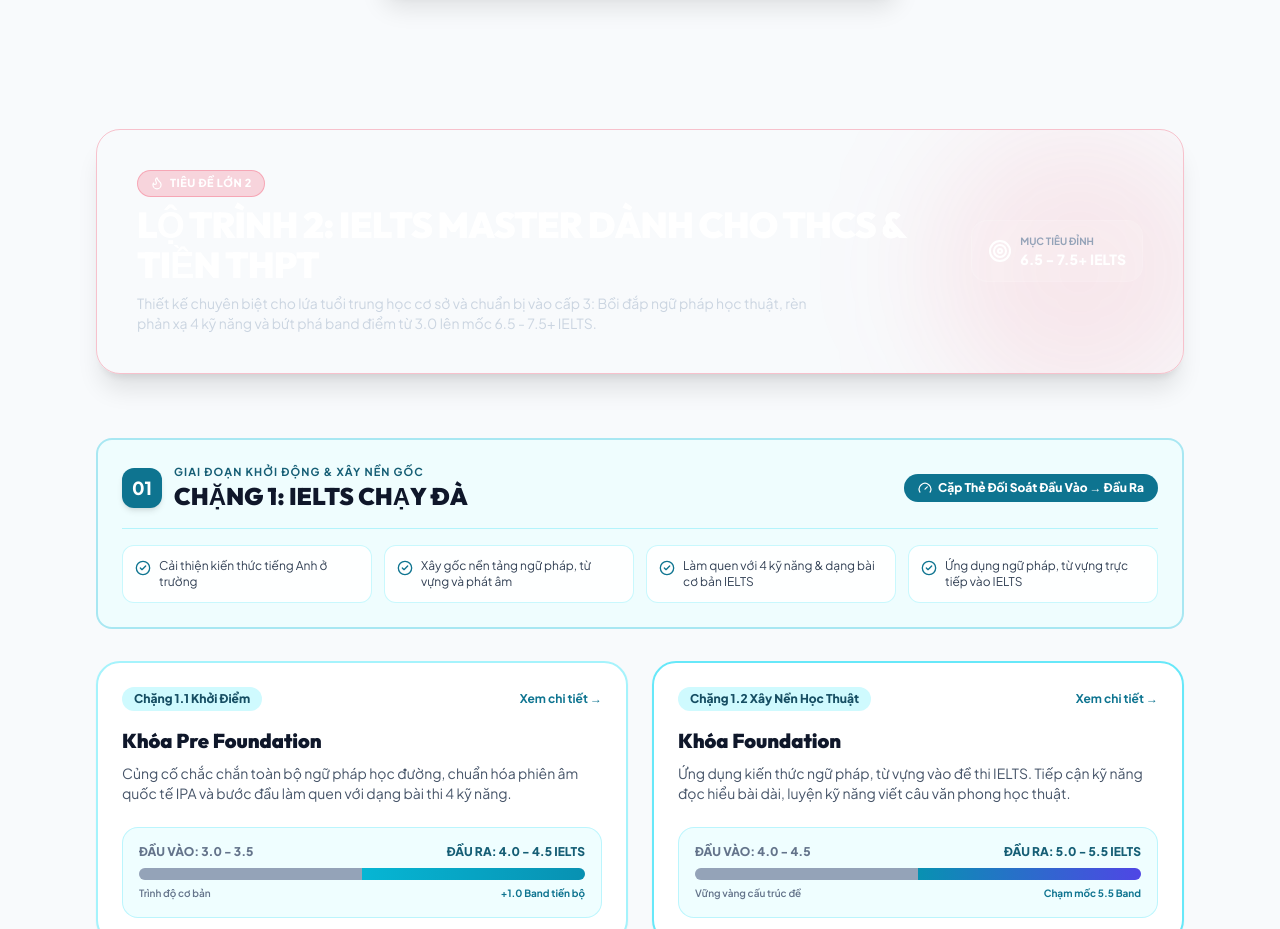
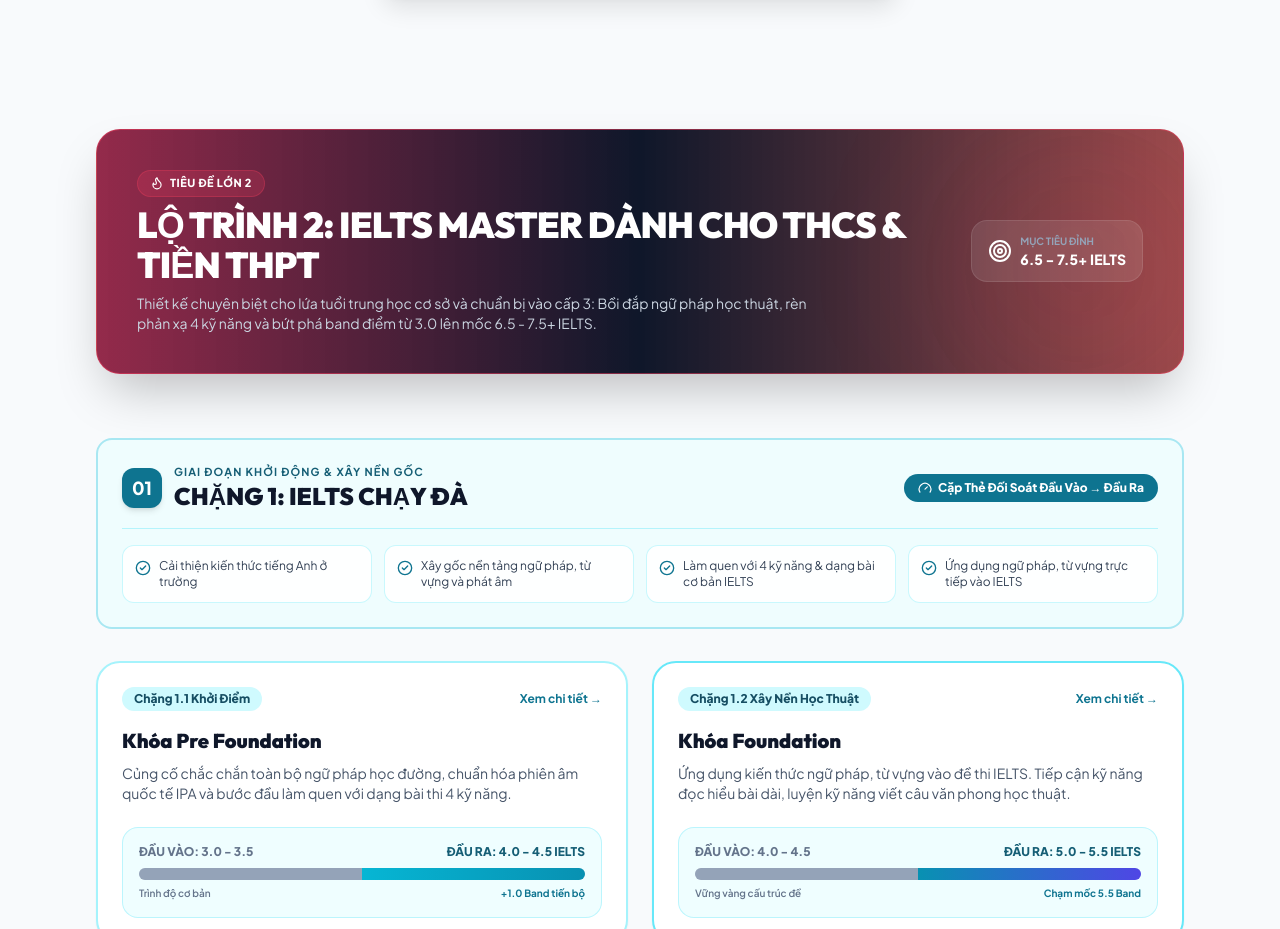
Before and after one commit to nguyennhathai2505/mau-danhlingo, a plain HTML site: page index.html in a window 1280 px wide. Shown: the part 2760-3689 px from the top of the page. Drawn offline with nearby package versions, Linux system fonts and the light colour scheme.

Commit message:
fix color

```diff
--- a/index.html
+++ b/index.html
@@ -675,7 +675,7 @@
     <section id="lo-trinh-2" class="scroll-mt-28 space-y-16">
 
       <!-- Big Header Banner 2 -->
-      <div class="relative rounded-3xl p-6 sm:p-10 bg-gradient-to-r from-brandRuby-950 via-slate-900 to-red-950 text-white shadow-xl overflow-hidden border border-brandRuby-500/30">
+      <div class="relative rounded-3xl p-6 sm:p-10 bg-gradient-to-r from-brandRuby-900/90 via-slate-900 to-red-900/80 text-white shadow-2xl shadow-brandRuby-950/50 overflow-hidden border border-brandRuby-500/50">
         <div class="absolute -right-10 -bottom-10 w-72 h-72 bg-brandRuby-500/10 rounded-full blur-3xl pointer-events-none"></div>
         <div class="relative z-10 flex flex-col sm:flex-row sm:items-center justify-between gap-4">
           <div>
```
